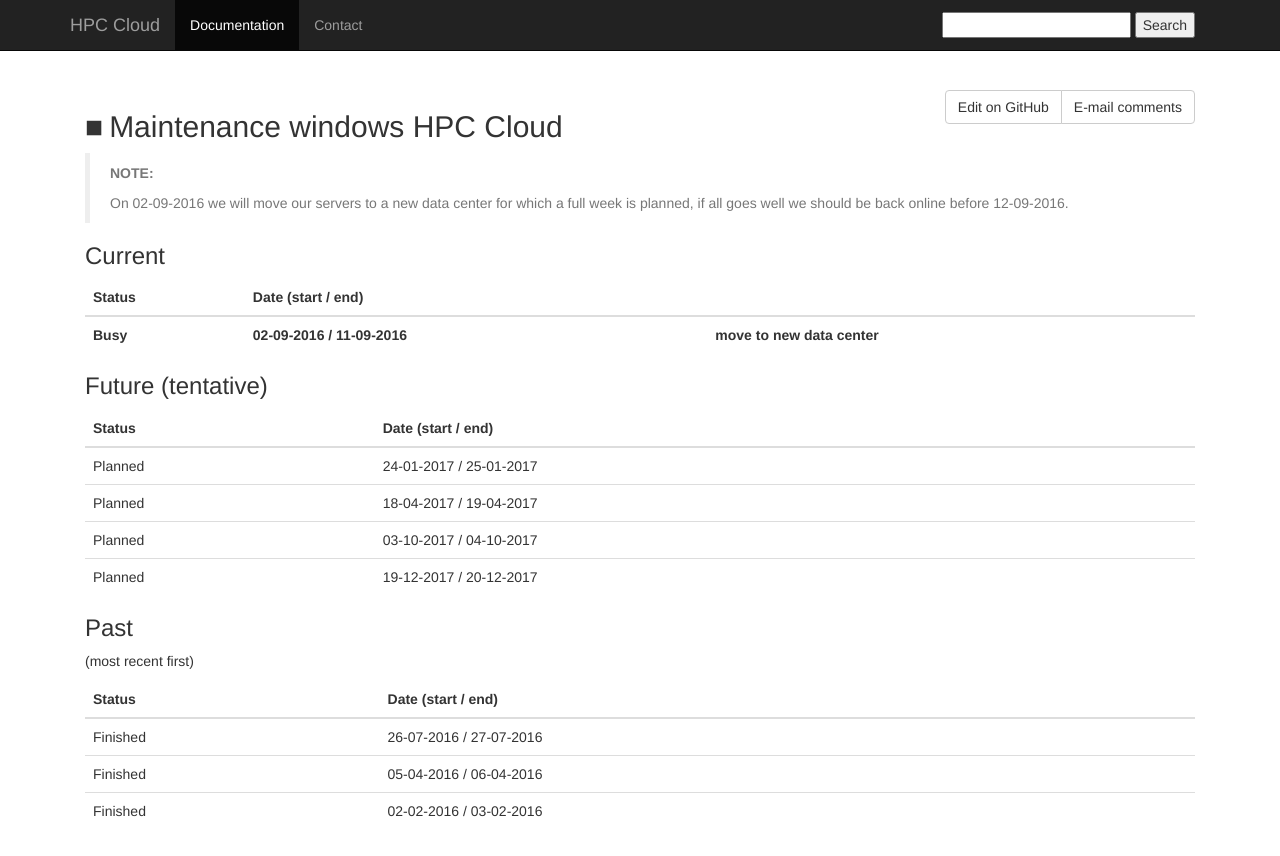
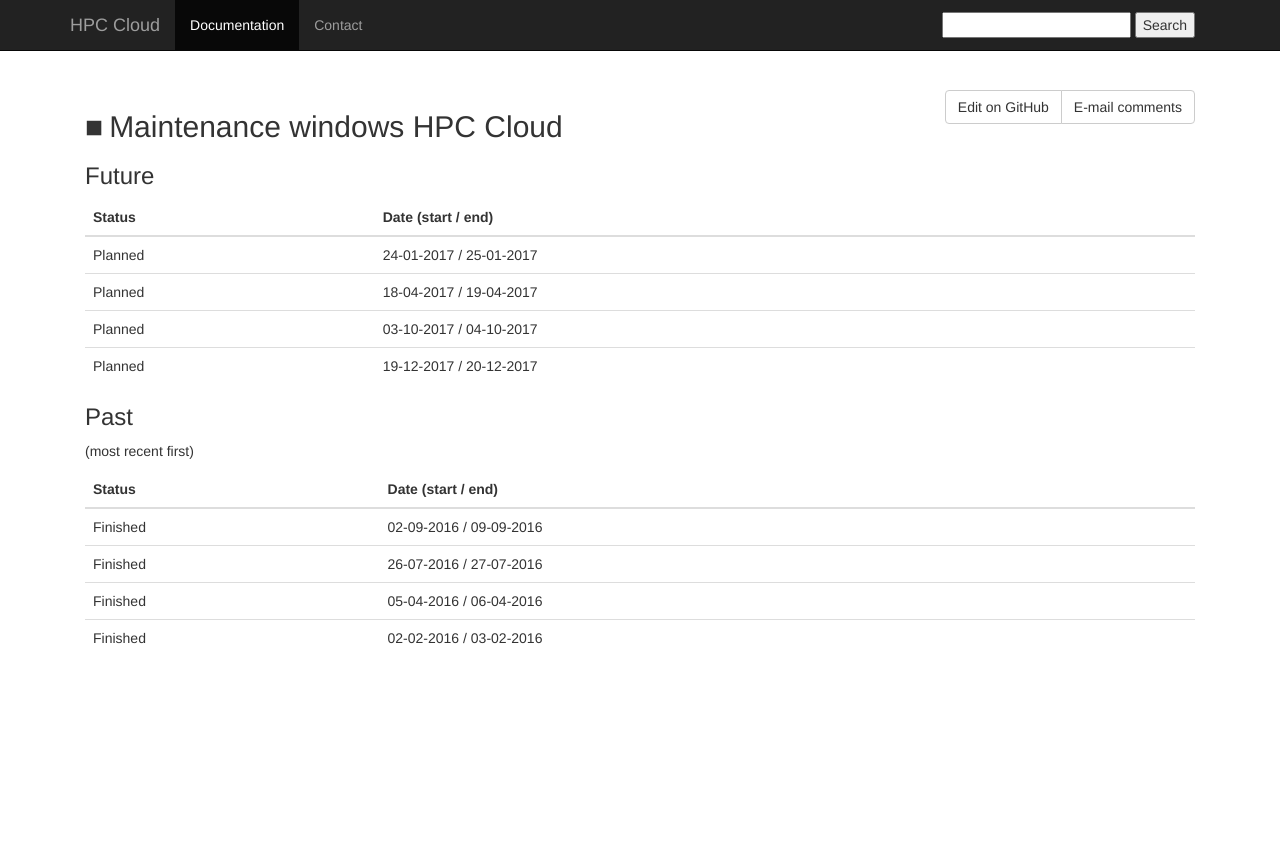
Before and after one commit to sara-nl/clouddocs, a Jekyll site: the page built from maintenance.markdown, in a window 1280 px wide. Shown: the top 856 px of the page. Built offline with Jekyll 4.4.1, drawn with Linux system fonts in a browser that asks for light colours; nearby versions of some CDN libraries.

Commit message:
DC move is done!

```diff
--- a/maintenance.markdown
+++ b/maintenance.markdown
@@ -4,20 +4,7 @@
 
 ## Maintenance windows HPC Cloud
 
-> **NOTE:**
->
-> On 02-09-2016 we will move our servers to a new data center for which a full
-> week is planned, if all goes well we should be back online before 12-09-2016.
-
-### Current
-
-|   Status    |   Date (start / end)        |   |
-|:------------|:----------------------------|:--|
-| **Busy** | **02-09-2016 / 11-09-2016** | **move to new data center** |
-{: class="table"}
-
-
-### Future (tentative)
+### Future
 
 |   Status    |   Date (start / end)        |   |
 |:------------|:----------------------------|:--|
@@ -33,6 +20,7 @@
 
 |   Status    |   Date (start / end)        |   |
 |:------------|:----------------------------|:--|
+|   Finished  |   02-09-2016 / 09-09-2016   |   |
 |   Finished  |   26-07-2016 / 27-07-2016   |   |
 |   Finished  |   05-04-2016 / 06-04-2016   |   |
 |   Finished  |   02-02-2016 / 03-02-2016   |   |
```
